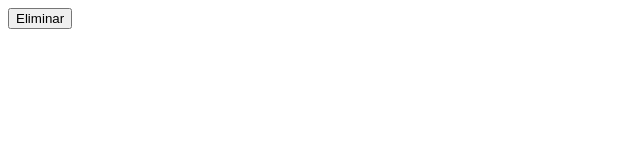
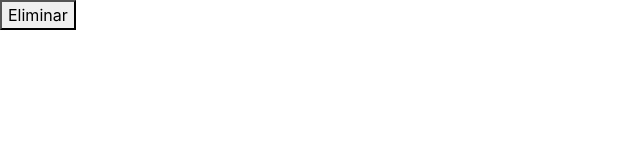
Before and after one commit to abigail08-02/dialogJqueryAbigail, a plain HTML site: page index.html in a window 1280 px wide. Shown: the whole page, without its empty margins (0-640 px from the left). Drawn offline with nearby package versions, Linux system fonts and the light colour scheme.

Commit message:
PARTE 2 MINI PROYECTO

```diff
--- a/index.html
+++ b/index.html
@@ -8,7 +8,8 @@
 
     <title>Bienvenidos</title>
 
-
+    <!-- CSS -->
+    <link rel="stylesheet" href="https://cdn.jsdelivr.net/npm/bootstrap@4.5.3/dist/css/bootstrap.min.css" integrity="sha384-TX8t27EcRE3e/ihU7zmQxVncDAy5uIKz4rEkgIXeMed4M0jlfIDPvg6uqKI2xXr2" crossorigin="anonymous">
 
 
 </head>
```
